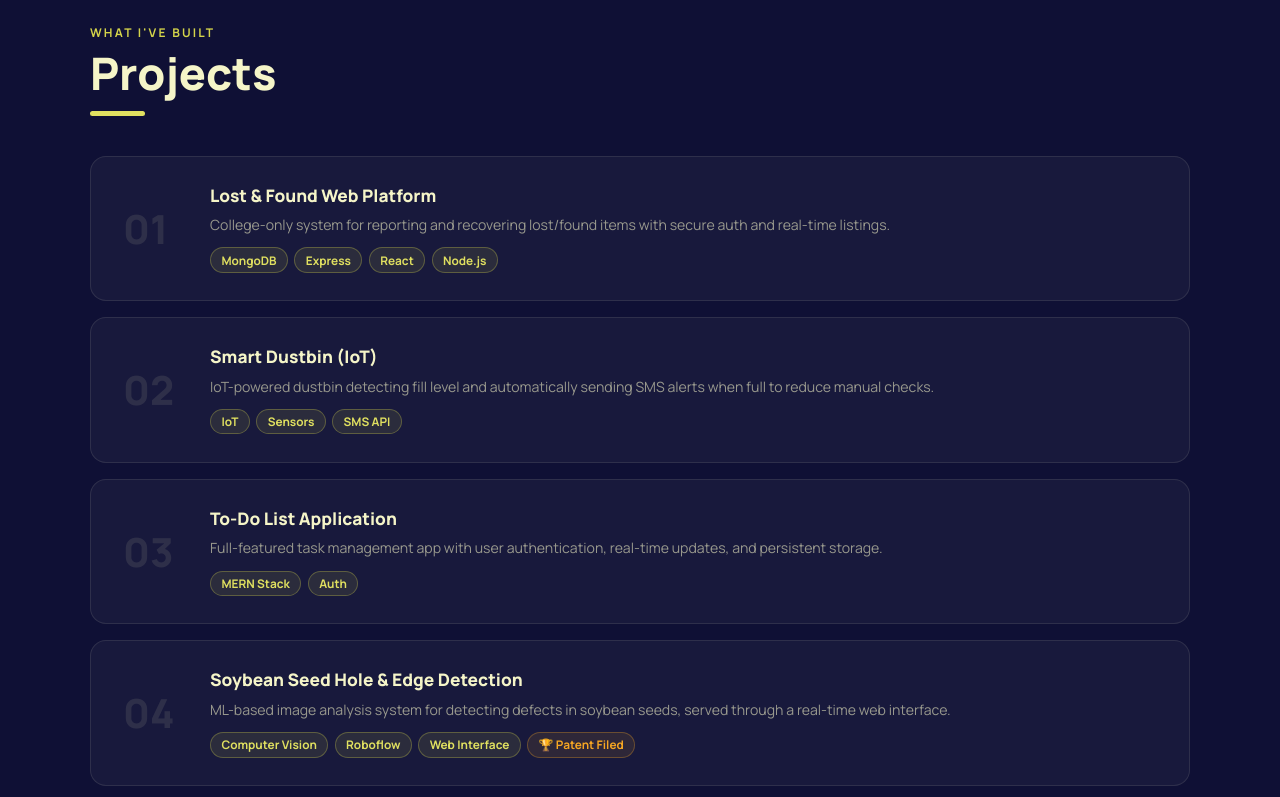
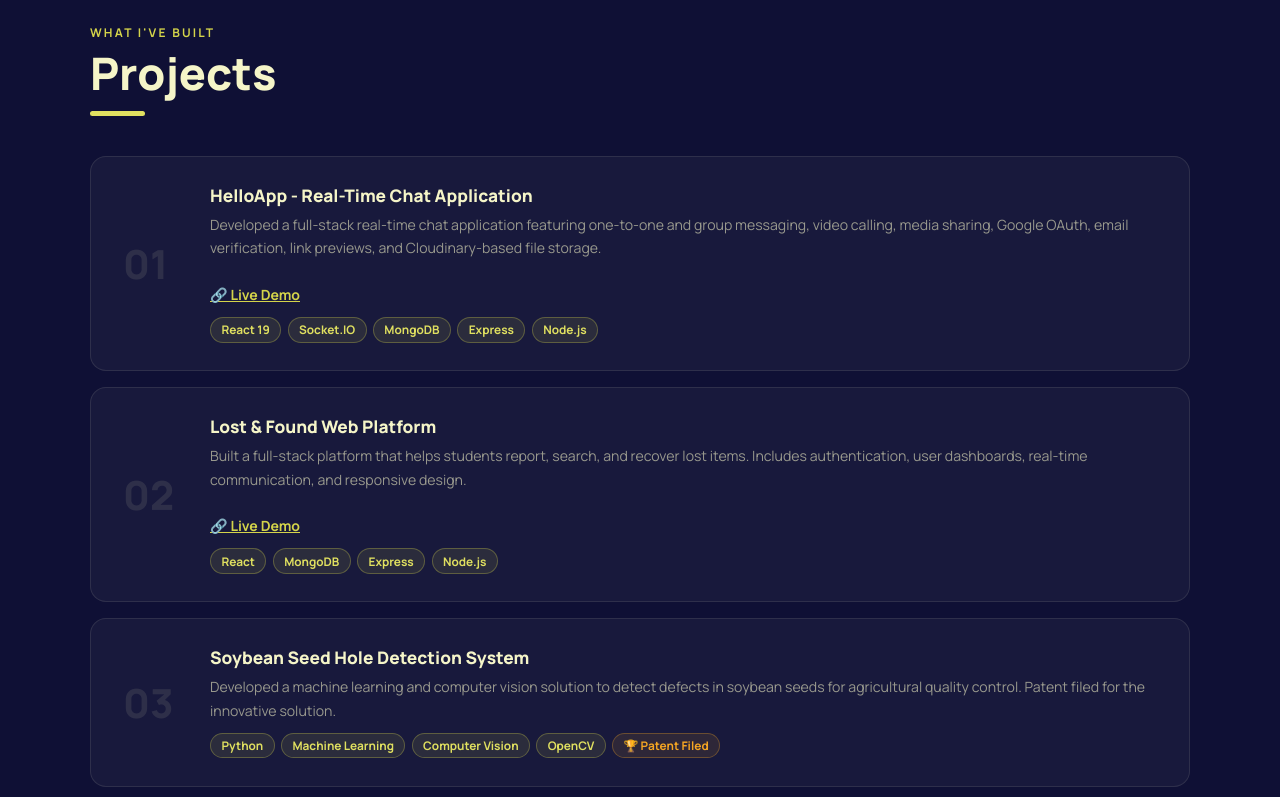
Before and after one commit to akash-kumar-kushwaha-vit/Akash, a plain HTML site: page index.html in a window 1280 px wide. Shown: the part 2000-2797 px from the top of the page. Drawn offline with Linux system fonts and the light colour scheme.

Commit message:
chnages in project details

```diff
--- a/index.html
+++ b/index.html
@@ -797,7 +797,7 @@
             </div>
             <div class="hero-right">
                 <div class="deco-plus">+ +<br>+</div>
-                <div class="avatar-wrap"><img src="profile-pic.jpeg" alt=""></div>
+                <div class="avatar-wrap"><img src="profile-pic.png" alt=""></div>
                 <div class="deco-lines">
                     <span></span><span></span><span></span>
                 </div>
@@ -898,56 +898,95 @@
             <h2 class="s-title">Projects</h2>
             <div class="bar"></div>
             <div class="proj-list reveal">
+
+                <!-- HelloApp -->
                 <div class="proj-row">
                     <div class="pnum">01</div>
                     <div class="pbody">
-                        <div class="ptitle">Lost & Found Web Platform</div>
-                        <div class="pdesc">College-only system for reporting and recovering lost/found items with secure
-                            auth and real-time listings.</div>
-                        <div class="ptags"><span class="ptag">MongoDB</span><span class="ptag">Express</span><span
-                                class="ptag">React</span><span class="ptag">Node.js</span></div>
+                        <div class="ptitle">HelloApp - Real-Time Chat Application</div>
+                        <div class="pdesc">
+                            Developed a full-stack real-time chat application featuring one-to-one
+                            and group messaging, video calling, media sharing, Google OAuth,
+                            email verification, link previews, and Cloudinary-based file storage.
+                            <br><br>
+                            <a href="https://helloapp-jlhs.onrender.com" target="_blank"
+                                style="color:#d4d44a;font-weight:700;">
+                                🔗 Live Demo
+                            </a>
+                        </div>
+                        <div class="ptags">
+                            <span class="ptag">React 19</span>
+                            <span class="ptag">Socket.IO</span>
+                            <span class="ptag">MongoDB</span>
+                            <span class="ptag">Express</span>
+                            <span class="ptag">Node.js</span>
+                        </div>
                     </div>
                 </div>
+
+                <!-- Lost & Found -->
                 <div class="proj-row">
                     <div class="pnum">02</div>
                     <div class="pbody">
-                        <div class="ptitle">Smart Dustbin (IoT)</div>
-                        <div class="pdesc">IoT-powered dustbin detecting fill level and automatically sending SMS alerts
-                            when full to reduce manual checks.</div>
-                        <div class="ptags"><span class="ptag">IoT</span><span class="ptag">Sensors</span><span
-                                class="ptag">SMS API</span></div>
+                        <div class="ptitle">Lost & Found Web Platform</div>
+                        <div class="pdesc">
+                            Built a full-stack platform that helps students report, search,
+                            and recover lost items. Includes authentication, user dashboards,
+                            real-time communication, and responsive design.
+                            <br><br>
+                            <a href="https://dimensionx-1.onrender.com/" target="_blank"
+                                style="color:#d4d44a;font-weight:700;">
+                                🔗 Live Demo
+                            </a>
+                        </div>
+                        <div class="ptags">
+                            <span class="ptag">React</span>
+                            <span class="ptag">MongoDB</span>
+                            <span class="ptag">Express</span>
+                            <span class="ptag">Node.js</span>
+                        </div>
                     </div>
                 </div>
+
+                <!-- Soybean Seed -->
                 <div class="proj-row">
                     <div class="pnum">03</div>
                     <div class="pbody">
-                        <div class="ptitle">To-Do List Application</div>
-                        <div class="pdesc">Full-featured task management app with user authentication, real-time
-                            updates, and persistent storage.</div>
-                        <div class="ptags"><span class="ptag">MERN Stack</span><span class="ptag">Auth</span></div>
+                        <div class="ptitle">Soybean Seed Hole Detection System</div>
+                        <div class="pdesc">
+                            Developed a machine learning and computer vision solution to detect
+                            defects in soybean seeds for agricultural quality control. Patent
+                            filed for the innovative solution.
+                        </div>
+                        <div class="ptags">
+                            <span class="ptag">Python</span>
+                            <span class="ptag">Machine Learning</span>
+                            <span class="ptag">Computer Vision</span>
+                            <span class="ptag">OpenCV</span>
+                            <span class="ptag pat">🏆 Patent Filed</span>
+                        </div>
                     </div>
                 </div>
+
+                <!-- Restaurant Website -->
                 <div class="proj-row">
                     <div class="pnum">04</div>
                     <div class="pbody">
-                        <div class="ptitle">Soybean Seed Hole & Edge Detection</div>
-                        <div class="pdesc">ML-based image analysis system for detecting defects in soybean seeds, served
-                            through a real-time web interface.</div>
-                        <div class="ptags"><span class="ptag">Computer Vision</span><span
-                                class="ptag">Roboflow</span><span class="ptag">Web Interface</span><span
-                                class="ptag pat">🏆 Patent Filed</span></div>
+                        <div class="ptitle">Restaurant E-Commerce Website</div>
+                        <div class="pdesc">
+                            Developed a full-stack food ordering platform with authentication,
+                            cart management, payment integration, order tracking, and admin
+                            dashboard functionality.
+                        </div>
+                        <div class="ptags">
+                            <span class="ptag">MERN Stack</span>
+                            <span class="ptag">Payment Gateway</span>
+                            <span class="ptag">Admin Panel</span>
+                            <span class="ptag">E-Commerce</span>
+                        </div>
                     </div>
                 </div>
-                <div class="proj-row">
-                    <div class="pnum">05</div>
-                    <div class="pbody">
-                        <div class="ptitle">Restaurant E-Commerce Website</div>
-                        <div class="pdesc">Full-stack food ordering platform with User and Admin panels — menu
-                            management, cart, and order processing.</div>
-                        <div class="ptags"><span class="ptag">MERN Stack</span><span class="ptag">Admin
-                                Panel</span><span class="ptag">E-Commerce</span></div>
-                    </div>
-                </div>
+
             </div>
         </div>
     </section>
```
Also changed, not shown: profile-pic.png (added).
